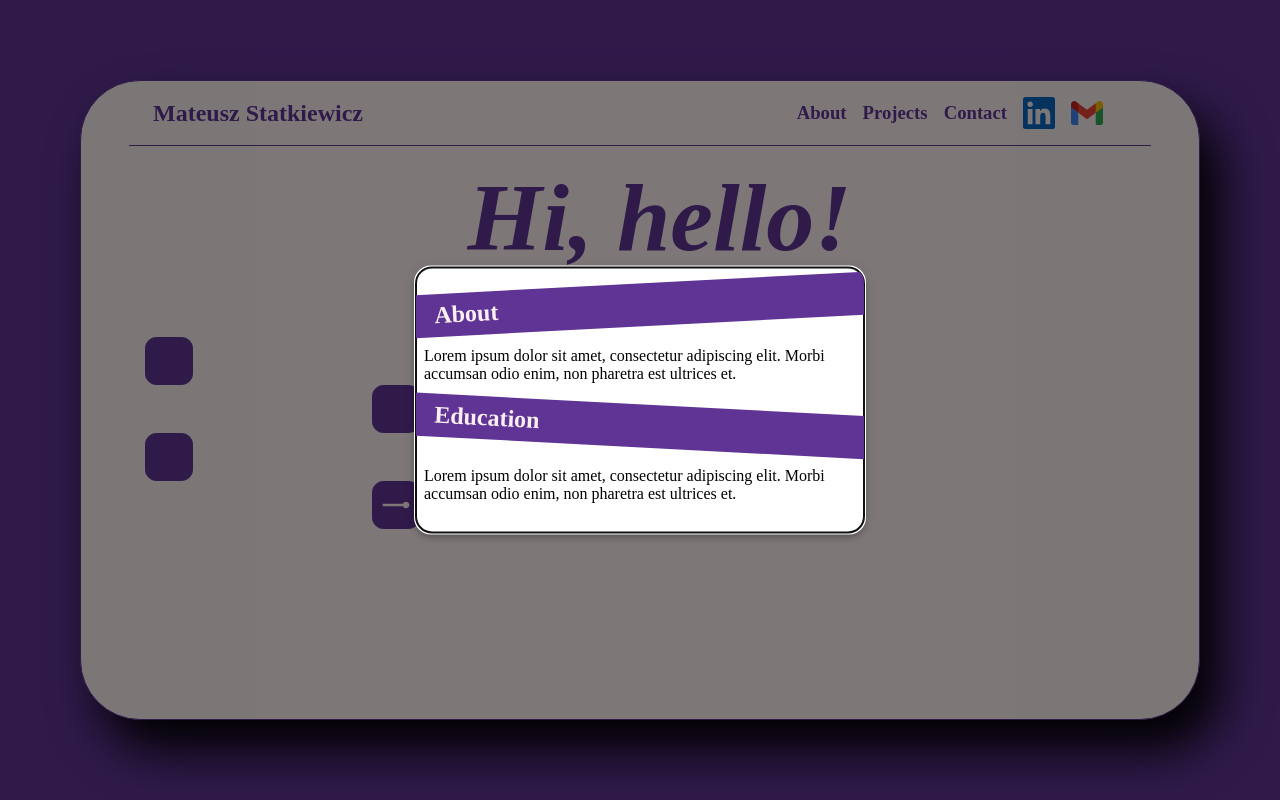
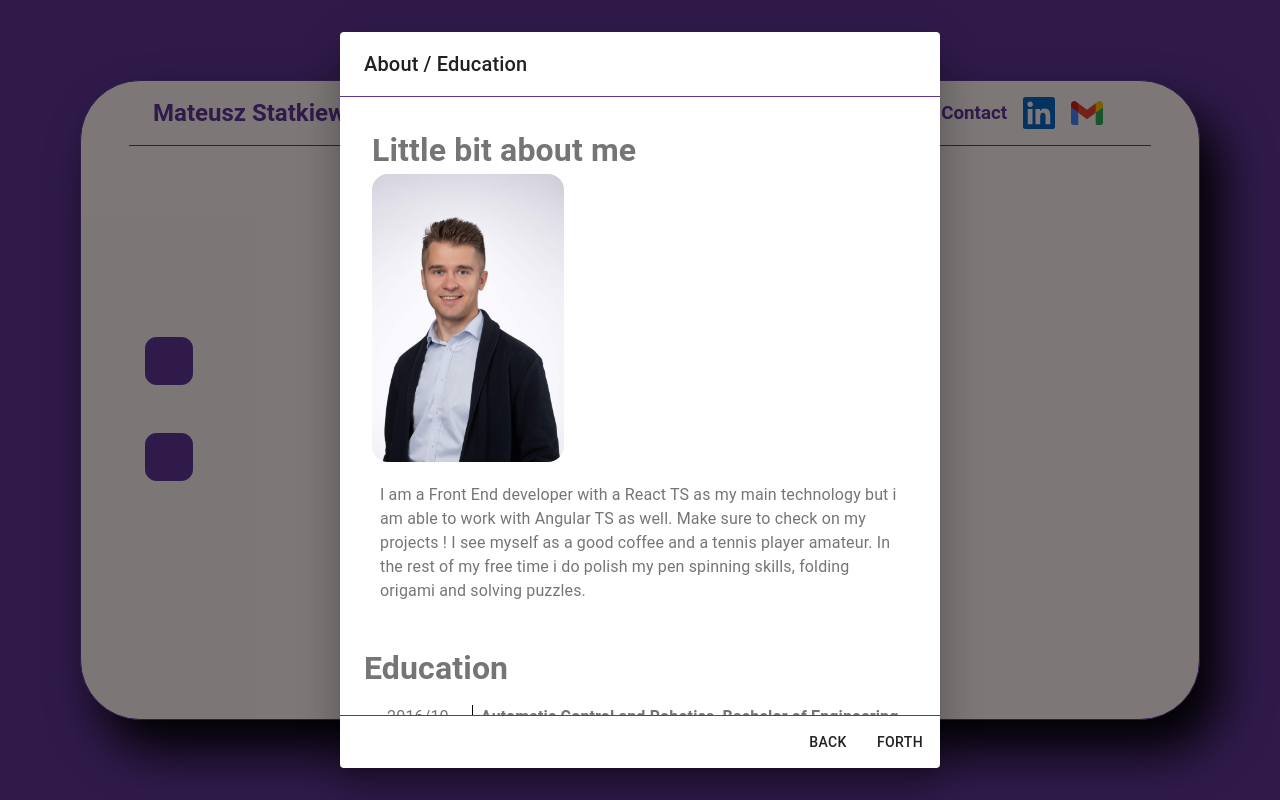
Before and after one commit to Keitar6/PortfolioSite, a React (Create React App) app in the folder portfolio/: page / in a window 1280 px wide. Both pictures are taken after a click on the element 169 px from the left and 360 px from the top of the page. Built offline with nearby package versions, Linux system fonts and the light colour scheme; some icons are missing.

Commit message:
Modal changed because of problems with scrolling. Scroll style finished as well as EducationSection. AboutSection in progress

```diff
--- a/portfolio/package.json
+++ b/portfolio/package.json
@@ -3,7 +3,12 @@
   "version": "0.1.0",
   "private": true,
   "dependencies": {
+    "@emotion/react": "^11.10.5",
+    "@emotion/styled": "^11.10.5",
     "@material-ui/core": "^4.12.4",
+    "@mui/material": "^5.11.4",
+    "@mui/styles": "^5.11.2",
+    "@mui/types": "^7.2.3",
     "@testing-library/jest-dom": "^5.16.5",
     "@testing-library/react": "^13.4.0",
     "@testing-library/user-event": "^13.5.0",
--- a/portfolio/src/App.tsx
+++ b/portfolio/src/App.tsx
@@ -2,11 +2,35 @@ import { AppContainer } from './App.style';
 import GameBlockModal from './components/modal/gameBlockModal.component';
 
 import { Routing } from './routing';
+import GlobalStyles from '@mui/material/GlobalStyles';
+import { Colors } from './global.styles';
 
 function App() {
   return (
     <AppContainer>
-      <GameBlockModal/>
+      <GlobalStyles
+        styles={{
+          '*::-webkit-scrollbar': {
+            width: '.5rem',
+          },
+          '*::-webkit-scrollbar-track': {
+            '-webkit-box-shadow': 'inset 0 0 6px rgba(0,0,0,0.00)',
+          },
+          '*::-webkit-scrollbar-thumb': {
+            backgroundColor: `${Colors.primary}`,
+            visibility: 'hidden',
+            borderRadius: '5rem',
+            transition: 'all 0.5s ease-out',
+          },
+
+          '*::-webkit-scrollbar-thumb:hover': {
+            visibility: 'visible',
+            transition: 'all 0.5s ease-out',
+          },
+        }}
+      />
+      <GameBlockModal />
+
       <Routing />
     </AppContainer>
   );
--- /dev/null
+++ b/portfolio/src/components/aboutSection/aboutSection.component.tsx
@@ -0,0 +1,24 @@
+import { H1 } from '../../global.styles';
+import {
+  AboutSectionImage,
+  AboutSectionText,
+  AboutSectionContainer,
+} from './aboutSection.styles';
+
+export const AboutSection = () => {
+  return (
+    <>
+      <AboutSectionContainer>
+        <H1>Little bit about me</H1>
+        <AboutSectionImage />
+        <AboutSectionText>
+          I am a Front End developer with a React TS as my main technology but i
+          am able to work with Angular TS as well. Make sure to check on my
+          projects ! I see myself as a good coffee and a tennis player amateur.
+          In the rest of my free time i do polish my pen spinning skills,
+          folding origami and solving puzzles.
+        </AboutSectionText>
+      </AboutSectionContainer>
+    </>
+  );
+};
--- /dev/null
+++ b/portfolio/src/components/aboutSection/aboutSection.styles.ts
@@ -0,0 +1,20 @@
+import styled from 'styled-components';
+
+export const AboutSectionContainer = styled.div`
+  display: flex;
+  justify-content: start;
+  flex-direction: column;
+`;
+
+export const AboutSectionImage = styled.img.attrs({
+  src: '/resources/selfPhoto.jpg',
+  alt: 'Author Photo',
+})`
+  width: 12rem;
+  border-radius: 1rem;
+`;
+export const AboutSectionText = styled.p`
+  transform: rotate(0deg);
+  padding: 0.5rem 0.5rem;
+  margin: 0.8rem 0rem;
+`;
--- a/portfolio/src/components/educationSection/educationSection.component.tsx
+++ b/portfolio/src/components/educationSection/educationSection.component.tsx
@@ -1,10 +1,56 @@
-import { EducationalDatesContainer } from "./educationSection.styles";
+import { H1, H4 } from '../../global.styles';
+import {
+  EducationalDatesContainer,
+  EducationalSchoolsContainer,
+  EduSectionWrapper,
+  EducationContainer,
+  SchoolDate,
+  EducationalSchoolDescription,
+} from './educationSection.styles';
 
 export const EducationSectionText = () => {
   return (
-    <EducationalDatesContainer>
-      <div>2016 - 10</div>
-      <div>2020 - 02</div>
-    </EducationalDatesContainer>
+    <EduSectionWrapper>
+      <H1>Education</H1>
+      <EducationContainer>
+        <EducationalSchoolsContainer>
+          <EducationalDatesContainer>
+            <SchoolDate>2016/10</SchoolDate>
+          </EducationalDatesContainer>
+
+          <EducationalSchoolDescription>
+            <H4>Automatic Control and Robotics, Bachelor of Engineering</H4>
+          </EducationalSchoolDescription>
+        </EducationalSchoolsContainer>
+        <EducationalSchoolsContainer>
+          <EducationalDatesContainer>
+            <SchoolDate>- 2020/02</SchoolDate>
+          </EducationalDatesContainer>
+          <EducationalSchoolDescription>
+            <div>University of Science and Technology in Wroclaw</div>
+          </EducationalSchoolDescription>
+        </EducationalSchoolsContainer>
+      </EducationContainer>
+
+      <EducationContainer>
+        <EducationalSchoolsContainer>
+          <EducationalDatesContainer>
+            <SchoolDate>2020/10</SchoolDate>
+          </EducationalDatesContainer>
+
+          <EducationalSchoolDescription>
+            <H4>Mechanics, Master degree</H4>
+          </EducationalSchoolDescription>
+        </EducationalSchoolsContainer>
+        <EducationalSchoolsContainer>
+          <EducationalDatesContainer>
+            <SchoolDate>- Present</SchoolDate>
+          </EducationalDatesContainer>
+          <EducationalSchoolDescription>
+            <div>University of Science and Technology in Wroclaw</div>
+          </EducationalSchoolDescription>
+        </EducationalSchoolsContainer>
+      </EducationContainer>
+    </EduSectionWrapper>
   );
 };
--- a/portfolio/src/components/educationSection/educationSection.styles.ts
+++ b/portfolio/src/components/educationSection/educationSection.styles.ts
@@ -1,7 +1,34 @@
-import styled from "styled-components";
-import { Colors } from "../../global.styles";
+import styled from 'styled-components';
+import { Colors, StandardFlexContainer } from '../../global.styles';
 
-export const EducationalDatesContainer= styled.div`
-border-right:2px solid ${Colors.dark}
+export const EducationalDatesContainer = styled(StandardFlexContainer)`
+  border-right: 1px solid ${Colors.dark};
+  // padding-right: 0.5rem;
+  margin-right: 0.5rem;
 
-`
+  justify-content: space-between;
+  flex-direction: column;
+  flex: 1 1 20%;
+`;
+
+export const SchoolDate = styled.div`
+  display: flex;
+`;
+
+export const EducationalSchoolsContainer = styled.div`
+  display: flex;
+  flex-direction: row;
+`;
+
+export const EducationalSchoolDescription = styled(StandardFlexContainer)`
+  flex: 1 1 80%;
+  justify-content: start;
+`;
+
+export const EduSectionWrapper = styled.div``;
+
+export const EducationContainer = styled.div`
+  display: flex;
+  flex-direction: column;
+  margin-top: 0.8rem;
+`;
--- a/portfolio/src/components/modal/gameBlockModal.component.tsx
+++ b/portfolio/src/components/modal/gameBlockModal.component.tsx
@@ -1,54 +1,69 @@
-import { makeStyles } from '@material-ui/core/styles';
-import Modal from '@material-ui/core/Modal';
-import { useContext } from 'react';
+import { useContext, useEffect, useRef } from 'react';
 import { ModalsContext } from '../../contexts/modals.context';
 import parse from 'html-react-parser';
 import {
   Band,
   BandText,
-  ModalContentContainer,
-  ModuleContentText,
+  ModuleContent,
   SecondBand,
+  SecondBandText,
+  DialogContentHiddenScrollbar,
+  DialogTitleCustom,
+  DialogActionsCustom,
 } from './gameBlockModal.styles';
-import { H2 } from '../../global.styles';
-
-const useStyles = makeStyles((theme) => ({
-  paper: {
-    position: 'absolute',
-    width: 450,
-    backgroundColor: theme.palette.background.paper,
-    boxShadow: theme.shadows[5],
-  },
-}));
+import { EducationSectionText } from '../educationSection/educationSection.component';
+import { Button, Dialog, DialogContentText } from '@material-ui/core';
+import { AboutSection } from '../aboutSection/aboutSection.component';
 
 export default function GameBlockModal() {
-  const classes = useStyles();
-
   const { isModalOpen, setIsModalOpen, modalContent } =
     useContext(ModalsContext);
 
-  const handleModalClose = () => {
+  const handleClose = () => {
     setIsModalOpen(false);
   };
 
+  const descriptionElementRef = useRef<HTMLElement>(null);
+  useEffect(() => {
+    if (isModalOpen) {
+      const { current: descriptionElement } = descriptionElementRef;
+      if (descriptionElement !== null) {
+        descriptionElement.focus();
+      }
+    }
+  }, [isModalOpen]);
+
   return (
     <>
-      <Modal open={isModalOpen} onClose={handleModalClose}>
-        <ModalContentContainer className={classes.paper}>
-          <Band>
-            <BandText>
-              <H2>About</H2>
-            </BandText>
-          </Band>
-          <ModuleContentText>{parse(modalContent)}</ModuleContentText>
-          <SecondBand>
-            <BandText>
-              <H2>Education</H2>
-            </BandText>
-          </SecondBand>
-          <ModuleContentText>{parse(modalContent)}</ModuleContentText>
-        </ModalContentContainer>
-      </Modal>
+      {/* parse(modalContent) */}
+
+      <Dialog
+        open={isModalOpen}
+        onClose={handleClose}
+        scroll={'paper'}
+        aria-labelledby='scroll-dialog-title'
+        aria-describedby='scroll-dialog-description'
+      >
+        <DialogTitleCustom> About / Education</DialogTitleCustom>
+
+        <DialogContentHiddenScrollbar>
+          <DialogContentText
+            id='scroll-dialog-description'
+            ref={descriptionElementRef}
+            tabIndex={-1}
+          >
+            <ModuleContent>
+              <AboutSection />
+            </ModuleContent>
+
+            <EducationSectionText />
+          </DialogContentText>
+        </DialogContentHiddenScrollbar>
+        <DialogActionsCustom>
+          <Button onClick={handleClose}>Back</Button>
+          <Button onClick={handleClose}>Forth</Button>
+        </DialogActionsCustom>
+      </Dialog>
     </>
   );
 }
--- a/portfolio/src/components/modal/gameBlockModal.styles.ts
+++ b/portfolio/src/components/modal/gameBlockModal.styles.ts
@@ -1,4 +1,9 @@
-import { Button } from '@material-ui/core';
+import {
+  Button,
+  DialogActions,
+  DialogContent,
+  DialogTitle,
+} from '@material-ui/core';
 import styled from 'styled-components';
 import { Colors, StandardFlexContainer, Typography } from '../../global.styles';
 
@@ -11,16 +16,12 @@ export const ButtonGameBlockModal = styled(Button)`
   }
 `;
 
-export const ModalContentContainer = styled(StandardFlexContainer)`
-  flex-direction: column;
-  top: ${50}%;
-  left: ${50}%;
-  transform: translate(-${50}%, -${50}%);
+export const ModalContentContainer = styled.div`
   padding: 1rem 0rem 0.5rem 0rem;
   border: 1px solid ${Colors.dark};
   border-radius: ${Typography.modalRadius};
 
-  overflow: clip;
+  overflow: hidden;
 `;
 
 export const Band = styled(StandardFlexContainer)`
@@ -28,22 +29,38 @@ export const Band = styled(StandardFlexContainer)`
   color: ${Colors.light};
   background-color: ${Colors.primary};
   width: 110%;
-  padding: 0.5rem;
+  padding: 0.8rem;
   padding-left: 2.5rem;
-  margin: 0rem -2rem;
-
+  margin: 1rem -2rem 0rem -2rem;
   transform: rotate(-3deg);
+`;
+export const BandText = styled.p`
+  transform: rotate(3deg);
 `;
 export const SecondBand = styled(Band)`
   transform: rotate(3deg);
 `;
 
-export const BandText = styled.p`
-  transform: rotate(0deg);
+export const SecondBandText = styled.p`
+  transform: rotate(-3deg);
 `;
 
-export const ModuleContentText = styled.p`
+export const ModuleContent = styled(StandardFlexContainer)`
   transform: rotate(0deg);
   padding: 0.5rem 0.5rem;
   margin: 0.8rem 0rem;
 `;
+
+
+
+
+
+export const DialogContentHiddenScrollbar = styled(DialogContent)``;
+export const DialogTitleCustom = styled(DialogTitle).attrs({
+  id: 'scroll-dialog-title',
+})`
+  border-bottom: 1px solid ${Colors.primary};
+`;
+export const DialogActionsCustom = styled(DialogActions)`
+  border-top: 1px solid ${Colors.primary};
+`;
--- a/portfolio/src/global.styles.ts
+++ b/portfolio/src/global.styles.ts
@@ -2,7 +2,7 @@ import { Link } from 'react-router-dom';
 import styled, { createGlobalStyle } from 'styled-components';
 
 export const Typography = {
-  fontType: '"Playfair Display","Tapestry", "Dancing Script", cursive',
+  fontType: '"Roboto", "Helvetica", "Arial", sans-serif',
   fontSizes: {
     HPName: '6rem',
     H1: '3.05 rem',
```
Also changed, not shown: portfolio/public/resources/selfPhoto.jpg (added), 1 other file (tests, documents, lock files or other folders).
